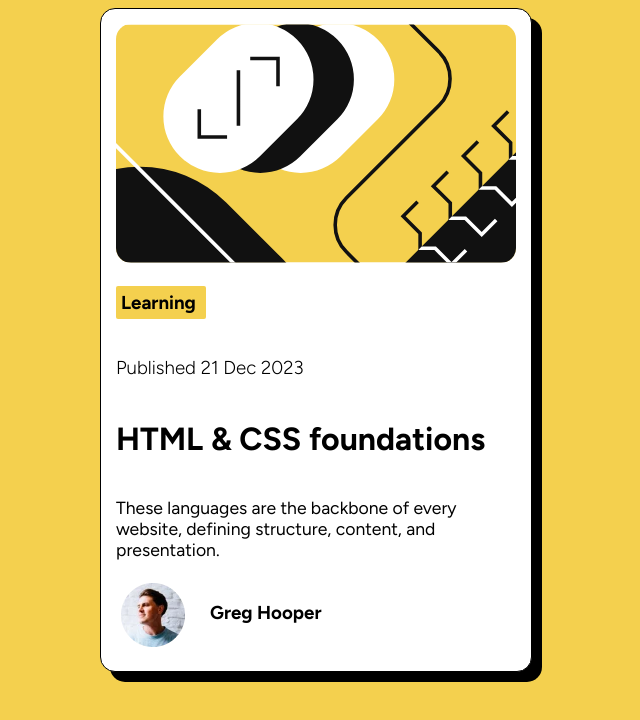
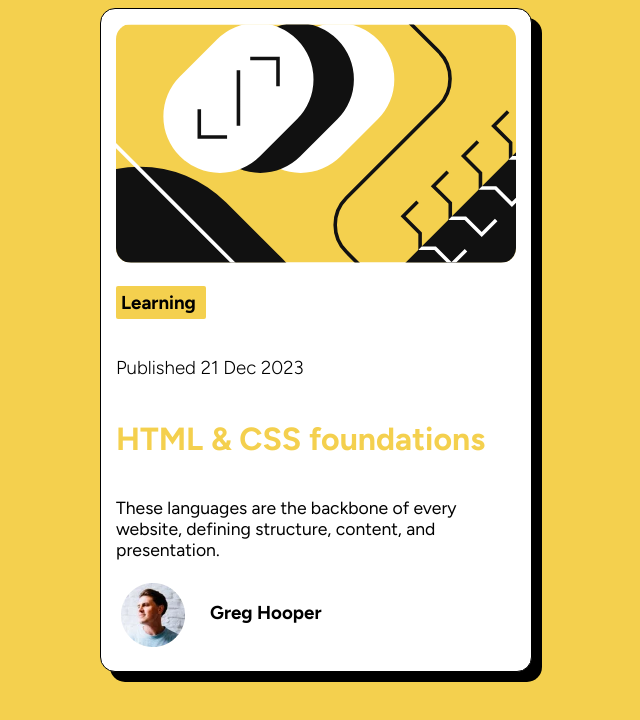
Before and after one commit to godiemtm/blog-preview-card-MG, a plain HTML site: page index.html in a window 1280 px wide. In both pictures the pointer is over the element "HTML & CSS foundations". Shown: the whole page, without its empty margins (324-964 px from the left). Drawn offline with Linux system fonts and the light colour scheme.

Commit message:
Final Changes to project

```diff
--- a/index.html
+++ b/index.html
@@ -31,7 +31,7 @@
       <h3>Published 21 Dec 2023</h3>
     </div>
     <div class="main_title">
-      <h1>HTML & CSS foundations</h1>
+      <h1 class="heading_container">HTML & CSS foundations</h1>
     </div>
     <div class="body_content">
       <p>These languages are the backbone of every website, defining structure, content, and presentation.</p>
--- a/styles.css
+++ b/styles.css
@@ -41,3 +41,7 @@ body {
 .author_name {
     padding-left: 25px;
 }
+.heading_container:hover {
+    color: hsl(47, 88%, 63%);
+    cursor: pointer;
+}
```
Also changed, not shown: 2 other files.
